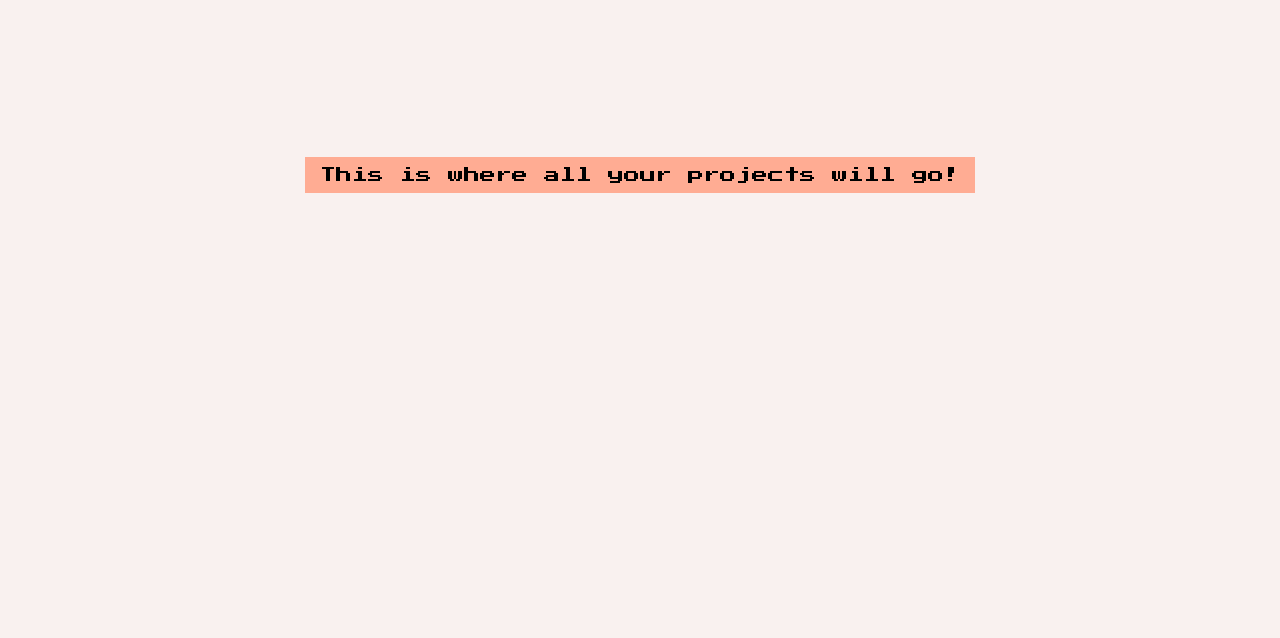
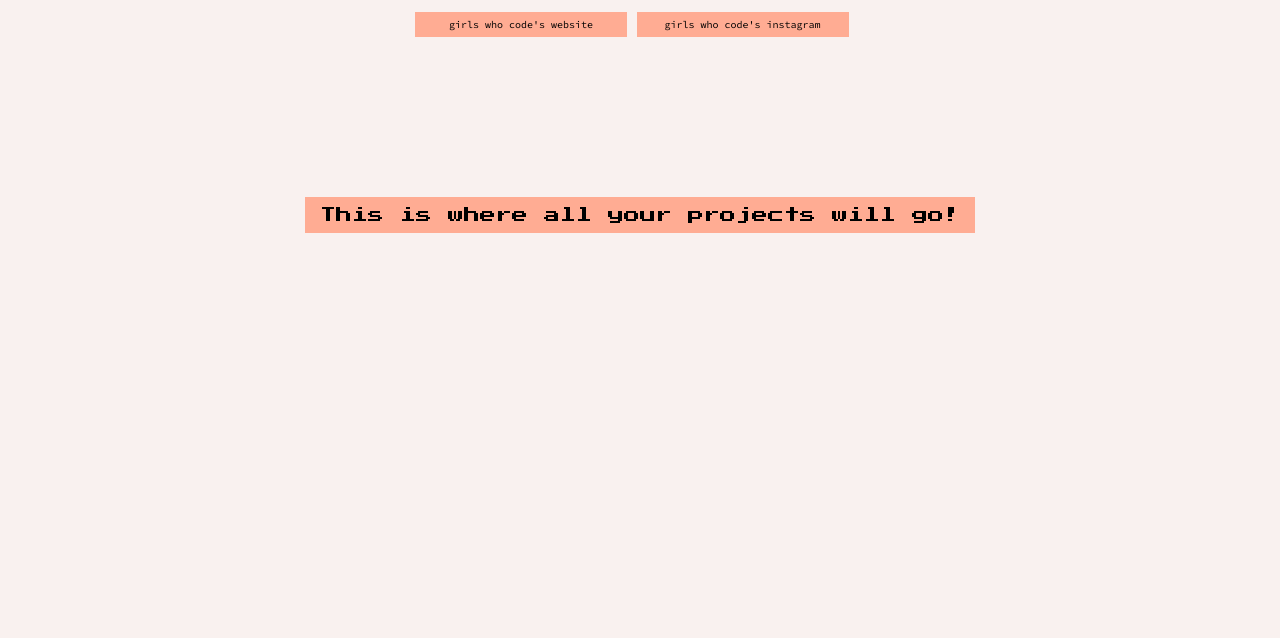
Before and after one commit to attsip2018/attsip2018.github.io, a plain HTML site: page index.html in a window 1280 px wide. Shown: the part 162-800 px from the top of the page. Drawn offline with nearby package versions, Linux system fonts and the light colour scheme; a web font is replaced by a local one.

Commit message:
Added links

```diff
--- a/index.html
+++ b/index.html
@@ -9,12 +9,6 @@
 	    <meta name="viewport" content="width=device-width, initial-scale=1">
 	    <script src="https://ajax.googleapis.com/ajax/libs/jquery/1.12.0/jquery.min.js"></script>
 	    <script src="//code.jquery.com/ui/1.11.4/jquery-ui.js"></script>
-
-	    <link href="https://fonts.googleapis.com/css?family=Vidaloka" rel="stylesheet">
-	    <link href="https://fonts.googleapis.com/css?family=Raleway" rel="stylesheet">
-	    <link href="https://fonts.googleapis.com/css?family=Nanum+Gothic" rel="stylesheet">
-	    <link href="https://fonts.googleapis.com/css?family=Bungee+Inline" rel="stylesheet">
-	    <link href="https://fonts.googleapis.com/css?family=Josefin+Slab" rel="stylesheet">
 
 	    <link href="https://fonts.googleapis.com/css?family=Source+Code+Pro:400,700" rel="stylesheet">
 	    <link href="https://fonts.googleapis.com/css?family=Press+Start+2P" rel="stylesheet">
@@ -31,6 +25,10 @@
 
 		<h1>Girls Who Code</h1>
 		<h2>Seattle AT&T &#10048; 2018</h2>
+		<div id="links">
+			<a href="https://girlswhocode.com/">girls who code's website</a>
+			<a href="https://www.instagram.com/girlswhocode/">girls who code's instagram</a>
+		</div>
 
 		<div id="blank">
 			This is where all your projects will go!
--- a/main.css
+++ b/main.css
@@ -83,21 +83,38 @@ p{
 	text-align: center;
 }
 
-.project a{
+#links{
+	width: 450px;
+	display: block;
+	margin: auto;
+}
+
+a{
 	background-color: #ffac93;
 	padding: 5px;
 	border: 1px #ffac93 solid;
 	font-size: 10px;
 	text-align: center;
 	display: block;
+	margin: auto;
 	text-decoration: none;
 	color: #000;
 	transition: 1s;
+	width: 150px;
 }
 
-.project a:hover{
+a:hover{
 	background-color: #f9f1ef;
 	transition: 1s;
 	color: #ffac93;
 	border: 1px #ffac93 solid;
 }
+
+#links a{
+	display: inline-block;
+	width: 200px;
+}
+
+.project a{
+	width: 100%;
+}
```
